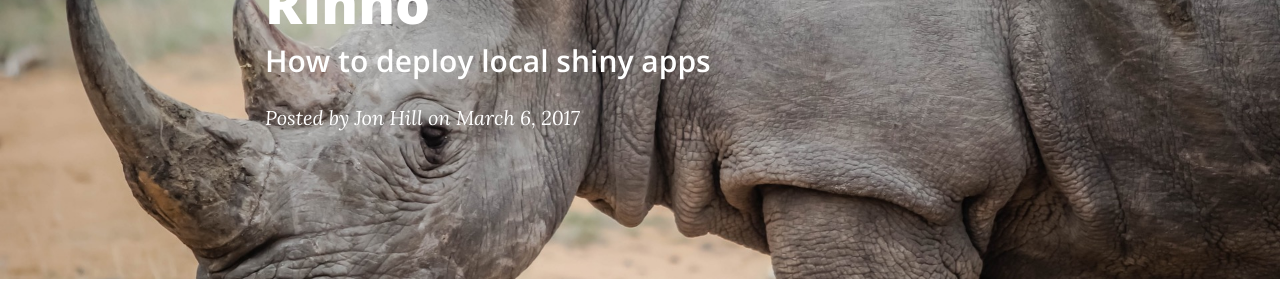
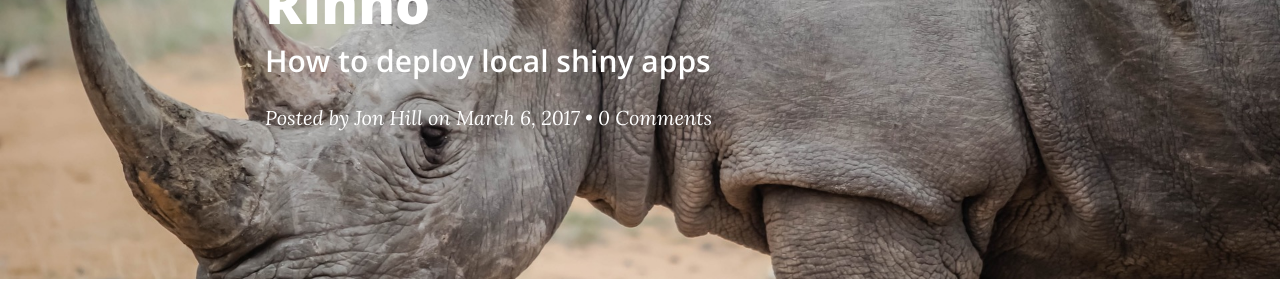
Before and after one commit to ficonsulting/filabs, a Jekyll site: the page built from _posts/2017-3-13-RInno.markdown, in a window 1280 px wide and 900 px high. Shown: the part 197-497 px from the top of the window. Built offline with Jekyll 4.4.1, drawn with Linux system fonts in a browser that asks for light colours; nearby versions of some CDN libraries; comment, search, counter and statistics services are not loaded; part of the change alters nothing that is shown.

Commit message:
add disqus to blog posts

```diff
--- /dev/null
+++ b/_includes/disqus.html
@@ -0,0 +1,16 @@
+<div id="disqus_thread"></div>
+<script>
+
+var disqus_config = function () {
+this.page.url = {{ site.url }}{{ page.url }};  // Replace PAGE_URL with your page's canonical URL variable
+this.page.identifier = {{ page.id }}; // Replace PAGE_IDENTIFIER with your page's unique identifier variable
+};
+
+(function() { // DON'T EDIT BELOW THIS LINE
+var d = document, s = d.createElement('script');
+s.src = 'https://https-ficonsulting-github-io.disqus.com/embed.js';
+s.setAttribute('data-timestamp', +new Date());
+(d.head || d.body).appendChild(s);
+})();
+</script>
+<noscript>Please enable JavaScript to view the <a href="https://disqus.com/?ref_noscript">comments powered by Disqus.</a></noscript>
--- a/_layouts/default.html
+++ b/_layouts/default.html
@@ -15,6 +15,7 @@
 
     {% feed_meta %}
 
+	<script id="dsq-count-scr" src="//https-ficonsulting-github-io.disqus.com/count.js" async></script>
 </body>
 
 </html>
--- a/_layouts/post.html
+++ b/_layouts/post.html
@@ -12,7 +12,8 @@ layout: default
                     {% if page.subtitle %}
                     <h2 class="subheading">{{ page.subtitle }}</h2>
                     {% endif %}
-                    <span class="meta">Posted by {% if page.author %}{{ page.author }}{% else %}{{ site.title }}{% endif %} on {{ page.date | date: "%B %-d, %Y" }}</span>
+                    <span class="meta">Posted by {% if page.author %}{{ page.author }}{% else %}{{ site.title }}{% endif %} on {{ page.date | date: "%B %-d, %Y" }} {% if page.comments %} • <a href="{{ site.url }}{{ page.url }}#disqus_thread">0 Comments</a>{% endif %}
+					</span>
                 </div>
             </div>
         </div>
@@ -28,6 +29,7 @@ layout: default
 				{{ content }}
 
                 <hr>
+				{% include disqus.html %}
 
                 <ul class="pager">
                     {% if page.previous.url %}
@@ -42,9 +44,13 @@ layout: default
                     {% endif %}
                 </ul>
 
+
             </div>
         </div>
     </div>
+
 </article>
 
+
+
 <hr>
--- a/_posts/2017-3-13-RInno.markdown
+++ b/_posts/2017-3-13-RInno.markdown
@@ -1,5 +1,6 @@
 ---
 layout: post
+comments: true
 title:  "RInno"
 subtitle: "How to deploy local shiny apps"
 date:   2017-03-06 18:05:19 -0500
```
